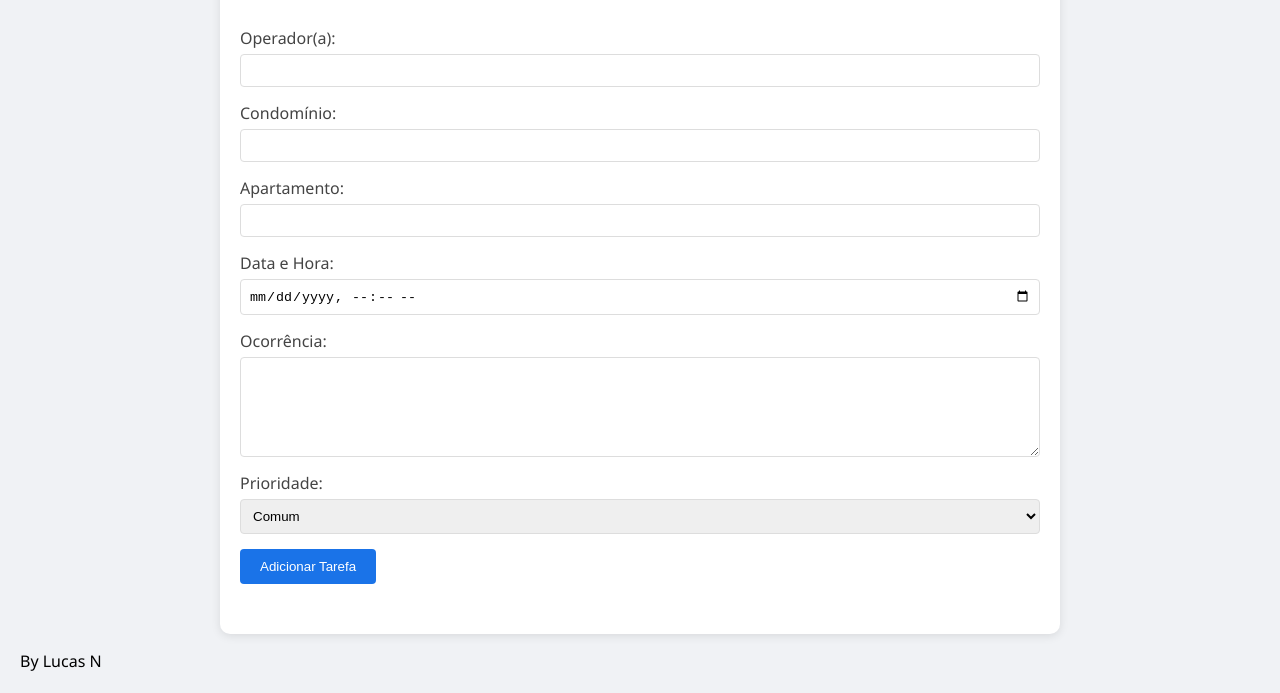
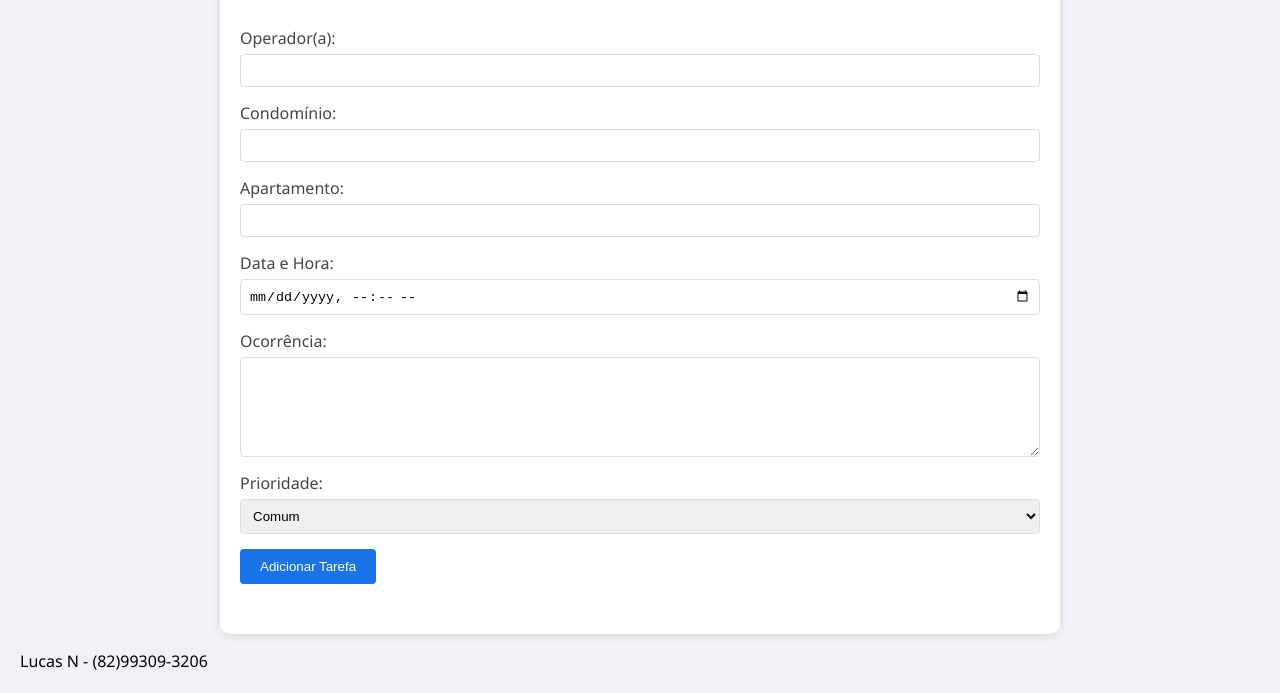
Before and after one commit to LucasXS07/Gerenciador-de-Tarefas, a plain HTML site: page index.html in a window 1280 px wide. Shown: the part 107-800 px from the top of the page. Drawn offline with Linux system fonts and the light colour scheme.

Commit message:
Update index.html

```diff
--- a/index.html
+++ b/index.html
@@ -301,8 +301,7 @@
     <audio id="notificationSound">
         <source src="https://assets.mixkit.co/active_storage/sfx/2869/2869-preview.mp3" type="audio/mpeg">
     </audio>
-    <p> By Lucas N </p>
-
+    <p> Lucas N - (82)99309-3206 </p>
     <script>
         let taskToDelete = null;
 
```
